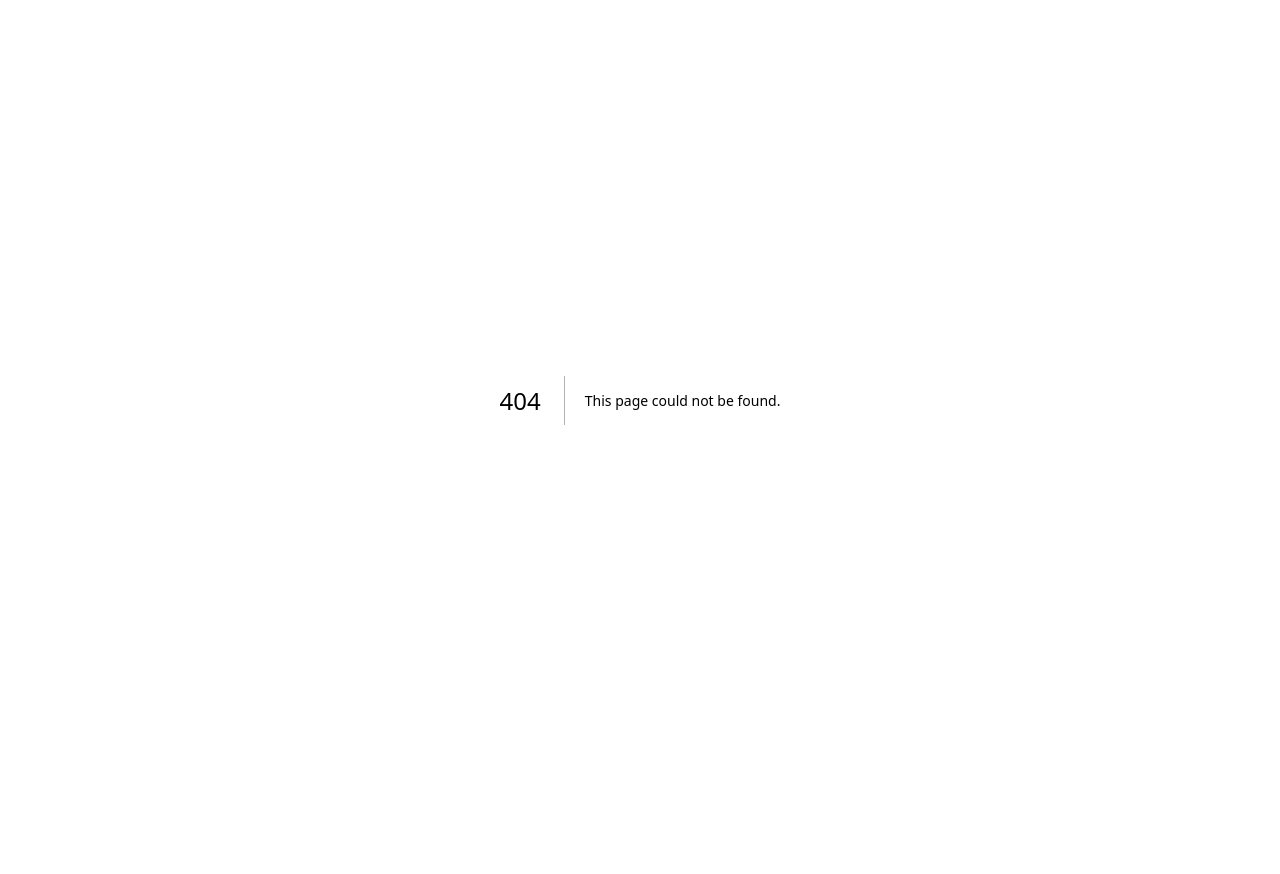
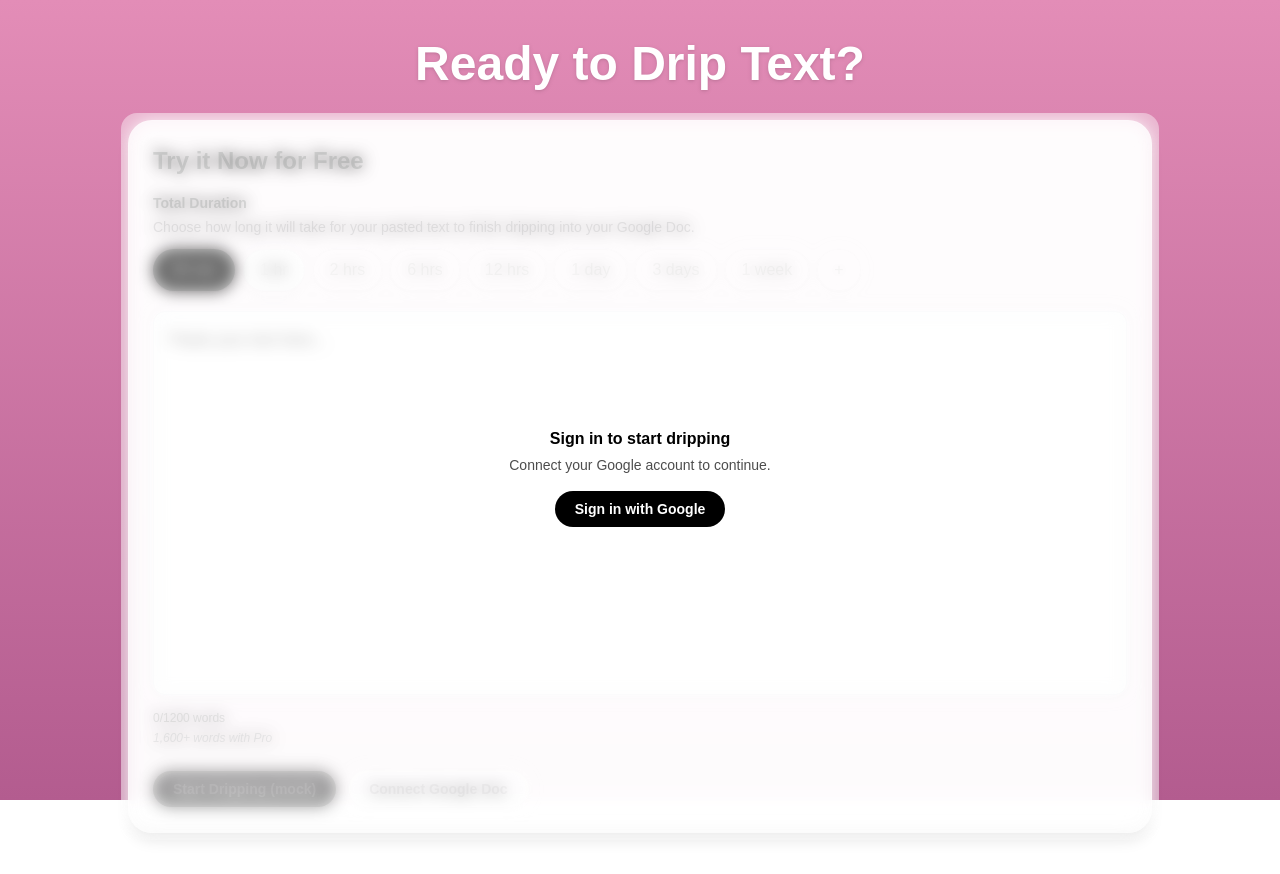
Before and after one commit to azeidan11/Dripwriter, a Next.js app: page /dashboard in a window 1280 px wide. Before the commit this address had no page. Shown: the top 874 px of the page. Before the commit the page ends 800 px from the top, so only its background shows below. Built offline with nearby package versions, Linux system fonts and the light colour scheme; no server answers.

Commit message:
Good first version of dashboard page

```diff
--- a/app/SignInButton.tsx
+++ /dev/null
@@ -1,14 +0,0 @@
-"use client";
-import { signIn } from "next-auth/react";
-import React from "react";
-
-export default function SignInButton({ children = "Get started now" }: { children?: React.ReactNode }) {
-  return (
-    <button
-      onClick={() => signIn("google", { callbackUrl: "/dashboard" })}
-      className="rounded-xl px-5 py-3 bg-white/30 backdrop-blur border border-white/40 shadow-md hover:bg-white/40 transition"
-    >
-      {children}
-    </button>
-  );
-}
--- /dev/null
+++ b/app/dashboard/page.tsx
@@ -0,0 +1,190 @@
+"use client";
+
+// app/dashboard/page.tsx
+import { useState, useEffect, useMemo, useRef } from "react";
+import { useSession, signIn } from "next-auth/react";
+
+type Duration = 30 | 60;
+
+export default function DashboardPage() {
+  const { data: session } = useSession();
+  const signedIn = !!session;
+
+  const [duration, setDuration] = useState<Duration>(30);
+  const [text, setText] = useState("");
+  const cap = useMemo(() => (duration === 30 ? 1200 : 1600), [duration]);
+
+  const words = useMemo(() => {
+    const trimmed = text.trim();
+    return trimmed.length ? trimmed.split(/\s+/).length : 0;
+  }, [text]);
+
+  const over = words > cap;
+
+  function handleChange(v: string) {
+    const parts = v.trim().split(/\s+/).filter(Boolean);
+    if (parts.length > cap) {
+      // hard cap at current plan limit, preserving trailing space if user keeps typing
+      const limited = parts.slice(0, cap).join(" ");
+      const keepSpace = v.endsWith(" ");
+      setText(limited + (keepSpace ? " " : ""));
+    } else {
+      setText(v);
+    }
+  }
+
+  // Optional subtle entrance like landing headline
+  const ctaRef = useRef<HTMLHeadingElement | null>(null);
+  const [ctaIn, setCtaIn] = useState(false);
+  useEffect(() => {
+    const el = ctaRef.current;
+    if (!el) return;
+    const obs = new IntersectionObserver(
+      (entries) => entries.forEach((e) => e.isIntersecting && setCtaIn(true)),
+      { threshold: 0.2 }
+    );
+    obs.observe(el);
+    return () => obs.disconnect();
+  }, []);
+
+  return (
+    <main className="min-h-screen text-white">
+      {/* exact landing background */}
+      <div className="fixed inset-0 -z-10 bg-gradient-to-b from-[#e38db7] to-[#b35c8f]" />
+
+      <section className="mx-auto w-full px-6 md:px-8 pt-10 pb-20">
+        <div className="mx-auto max-w-5xl">
+          {/* Animated heading like landing */}
+          <h1
+            ref={ctaRef}
+            className={`text-center text-4xl md:text-5xl font-extrabold mb-8 drop-shadow transition-all duration-500 ${
+              ctaIn ? "opacity-100 translate-y-0" : "opacity-0 translate-y-2"
+            }`}
+          >
+            Ready to Drip Text?
+          </h1>
+
+          {/* Card copied to match landing styles */}
+          <div
+            className="relative rounded-3xl border border-white/20 bg-white/80 backdrop-blur-sm shadow-lg p-6 transform-gpu transition-transform duration-400 ease-out hover:scale-[1.03] hover:shadow-xl"
+            style={{ willChange: "transform" }}
+          >
+            <h2 className="text-2xl font-bold mb-4 text-black text-left">Try it Now for Free</h2>
+
+            {/* Duration pills - enabled: 30m, 1h; locked others with tooltip */}
+            <div>
+              <div className="text-sm font-semibold text-black">Total Duration</div>
+              <p className="text-sm text-black/70 mt-1">
+                Choose how long it will take for your pasted text to finish dripping into your Google Doc.
+              </p>
+
+              <div className="mt-3 flex flex-wrap gap-2">
+                {/* 30 min */}
+                <label className="cursor-pointer">
+                  <input
+                    type="radio"
+                    name="duration"
+                    value="30"
+                    checked={duration === 30}
+                    onChange={() => setDuration(30)}
+                    className="peer sr-only"
+                  />
+                  <span className="inline-flex items-center rounded-full border border-black/10 bg-white/70 text-black/80 backdrop-blur-sm px-4 py-2 shadow-sm transition peer-checked:bg-black peer-checked:text-white peer-checked:border-black/0">
+                    30 min
+                  </span>
+                </label>
+
+                {/* 1 hr */}
+                <label className="cursor-pointer">
+                  <input
+                    type="radio"
+                    name="duration"
+                    value="60"
+                    checked={duration === 60}
+                    onChange={() => setDuration(60)}
+                    className="peer sr-only"
+                  />
+                  <span className="inline-flex items-center rounded-full border border-black/10 bg-white/70 text-black/80 backdrop-blur-sm px-4 py-2 shadow-sm transition peer-checked:bg-black peer-checked:text-white peer-checked:border-black/0">
+                    1 hr
+                  </span>
+                </label>
+
+                {/* Locked options */}
+                {["2 hrs", "6 hrs", "12 hrs", "1 day", "3 days", "1 week", "+"].map((label) => (
+                  <label key={label} className="group relative cursor-not-allowed opacity-60">
+                    <input type="radio" name="duration" disabled className="sr-only" />
+                    <span className="inline-flex items-center rounded-full border border-black/10 bg-white/60 text-black/60 backdrop-blur-sm px-4 py-2 shadow-sm">
+                      {label}
+                    </span>
+                    <span className="pointer-events-none absolute left-1/2 top-full z-10 hidden -translate-x-1/2 translate-y-2 whitespace-nowrap rounded-md bg-black px-2 py-1 text-xs text-white group-hover:block">
+                      Pro only
+                    </span>
+                  </label>
+                ))}
+              </div>
+            </div>
+
+            {/* Textarea + counters */}
+            <div className="mt-5">
+              <label htmlFor="prompt" className="sr-only">
+                Paste your text here…
+              </label>
+              <textarea
+                id="prompt"
+                disabled={!signedIn}
+                value={text}
+                onChange={(e) => handleChange(e.target.value)}
+                className={`w-full h-96 rounded-xl border bg-white text-black p-4 resize-none focus:outline-none focus:ring-2 transform-gpu transition-transform duration-200 ease-out hover:scale-[1.01] focus:scale-[1.01] ${
+                  over ? "border-red-400 focus:ring-red-300" : "border-gray-300 focus:ring-pink-300"
+                }`}
+                placeholder="Paste your text here..."
+              />
+
+              {/* Word count + pro note */}
+              <div className={`mt-2 text-xs ${over ? "text-red-500" : "text-black/70"}`}>
+                {words}/{cap} words {over && "• You’ve hit the free plan limit for this duration."}
+              </div>
+              <div className="mt-1 text-xs italic text-black/60">
+                {duration === 30 ? "1,600+ words with Pro" : "2,000+ words with Pro"}
+              </div>
+            </div>
+
+            {/* Actions (solid fills) */}
+            <div className="mt-6 flex items-center gap-3">
+              <button
+                type="button"
+                disabled={!signedIn}
+                className="rounded-full bg-black text-white px-5 py-2 text-sm font-semibold hover:bg-black/90 disabled:opacity-60 disabled:cursor-not-allowed"
+              >
+                Start Dripping (mock)
+              </button>
+              <button
+                type="button"
+                disabled={!signedIn}
+                className="rounded-full bg-white text-black px-5 py-2 text-sm font-semibold border border-black/10 hover:bg-black/5 disabled:opacity-60 disabled:cursor-not-allowed"
+              >
+                Connect Google Doc
+              </button>
+            </div>
+
+            {/* Signed-out overlay (locks the editor, identical placement) */}
+            {!signedIn && (
+              <div className="absolute -inset-2 z-10 grid place-items-center rounded-2xl bg-white/40 backdrop-blur-sm">
+                <div className="text-center">
+                  <div className="text-black font-semibold">Sign in to start dripping</div>
+                  <div className="text-black/70 text-sm mt-1">Connect your Google account to continue.</div>
+                  <button
+                    onClick={() => signIn("google", { callbackUrl: "/dashboard" })}
+                    className="cursor-pointer mt-4 rounded-full bg-black text-white px-5 py-2 text-sm font-semibold hover:bg-black/90"
+                  >
+                    Sign in with Google
+                  </button>
+                </div>
+              </div>
+            )}
+          </div>
+        </div>
+      </section>
+    </main>
+  );
+}
```
